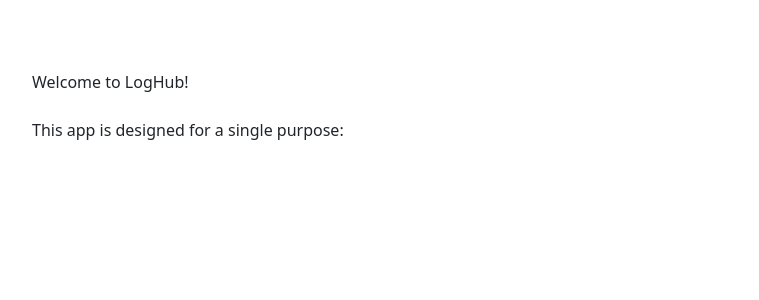
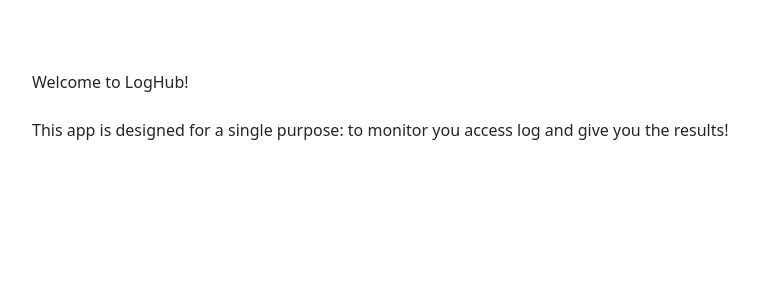
Before and after one commit to LightFleet/LogHub, a Yii app: template views/site/index.php in a window 1280 px wide. Shown: the top 300 px of the page, without its empty margins (53-812 px from the left). Run offline with PHP 8.4 and a stand-in for Yii, Linux system fonts and the light colour scheme; the template is opened without the code that fills it, so the values that code supplies are empty; some libraries are stand-ins or nearby versions.

Commit message:
updated a homepage template page

```diff
--- a/views/site/index.php
+++ b/views/site/index.php
@@ -14,7 +14,7 @@ $this->title = 'LogHub';
 
         <br>
         <br>
-        <p>This app is designed for a single purpose: </p>
+        <p>This app is designed for a single purpose: to monitor you access log and give you the results!</p>
 
     </div>
 </div>
```
